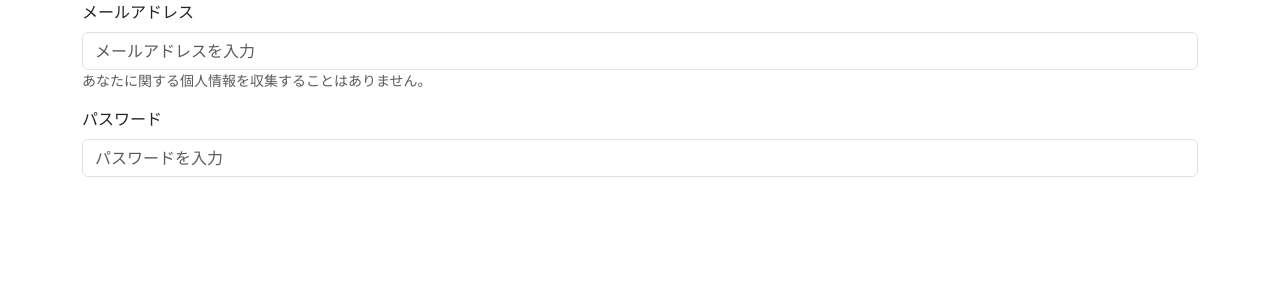
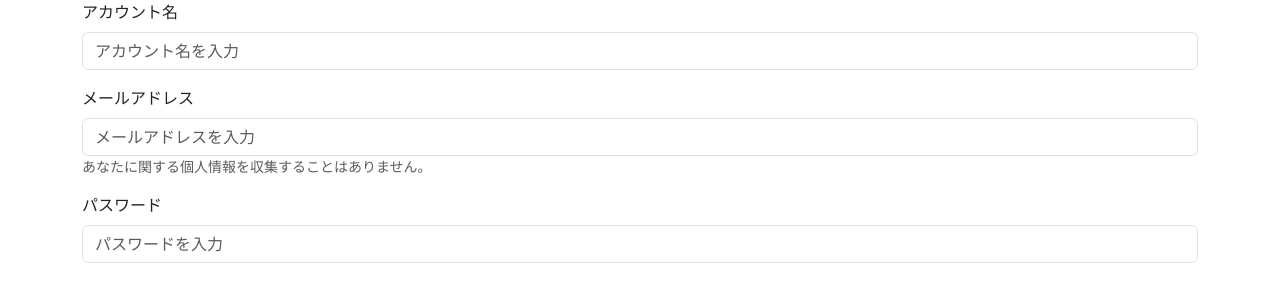
Before and after one commit to syouroubyoushi/mikabouse-sproject, a Django app: page /login/ in a window 1280 px wide. Shown: the top 302 px of the page. Run offline with Django 4.2, Linux system fonts and the light colour scheme; some libraries are stand-ins or nearby versions.

Commit message:
login.htmlにusernameを入力できる記入欄を追加

```diff
--- a/templates/login.html
+++ b/templates/login.html
@@ -9,6 +9,10 @@
 <body>
     <div class="container">
         <form>
+          <div class="mb-3">
+            <label class="form-label" for="username">アカウント名</label>
+            <input type="text" class="form-control" id="username"  placeholder="アカウント名を入力">
+          </div>
           <!-- メールアドレス入力 -->
           <div class="mb-3">
             <label class="form-label" for="email1">メールアドレス</label>
@@ -22,3 +26,4 @@
         </form>
     </div>
 </body>
+</html>
```
